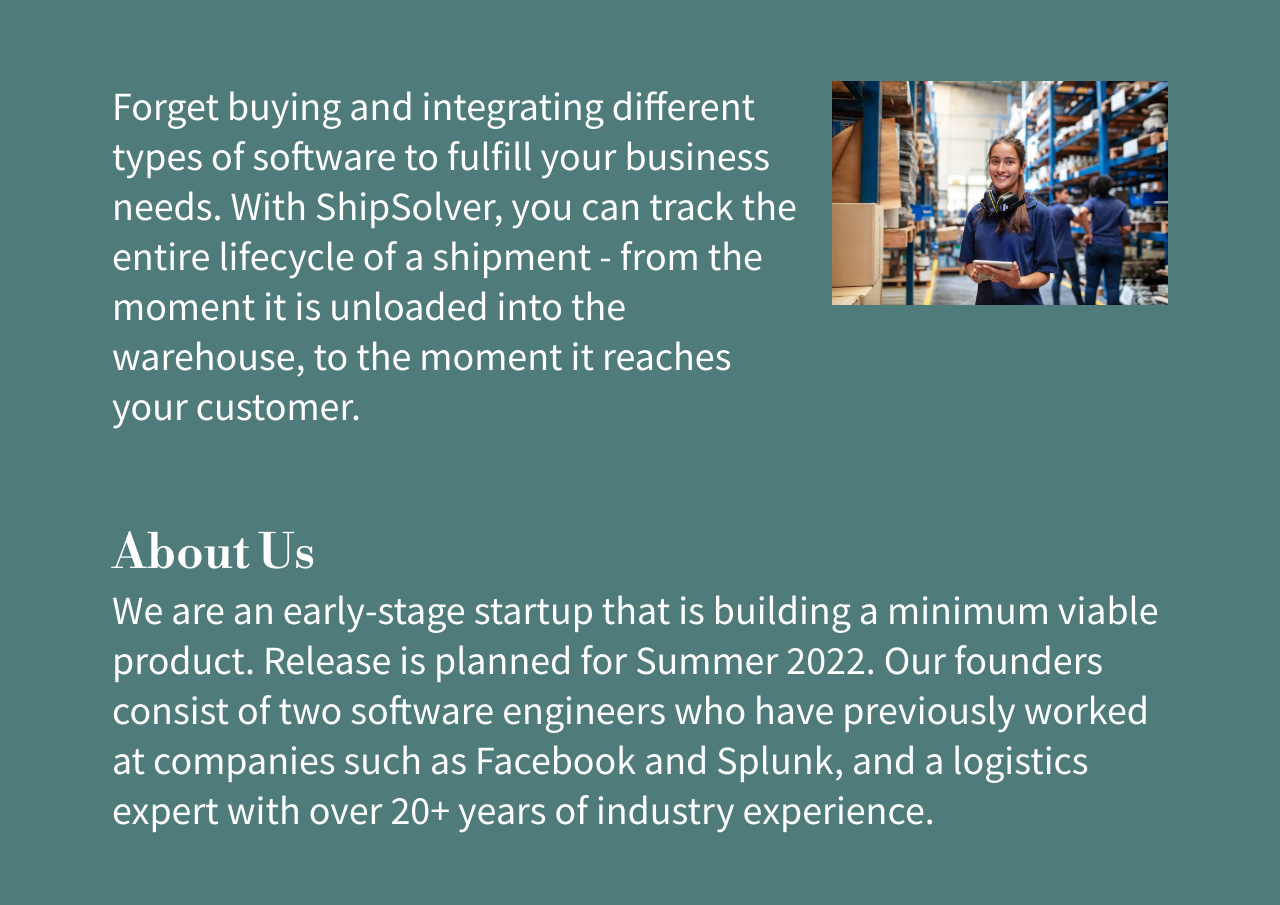
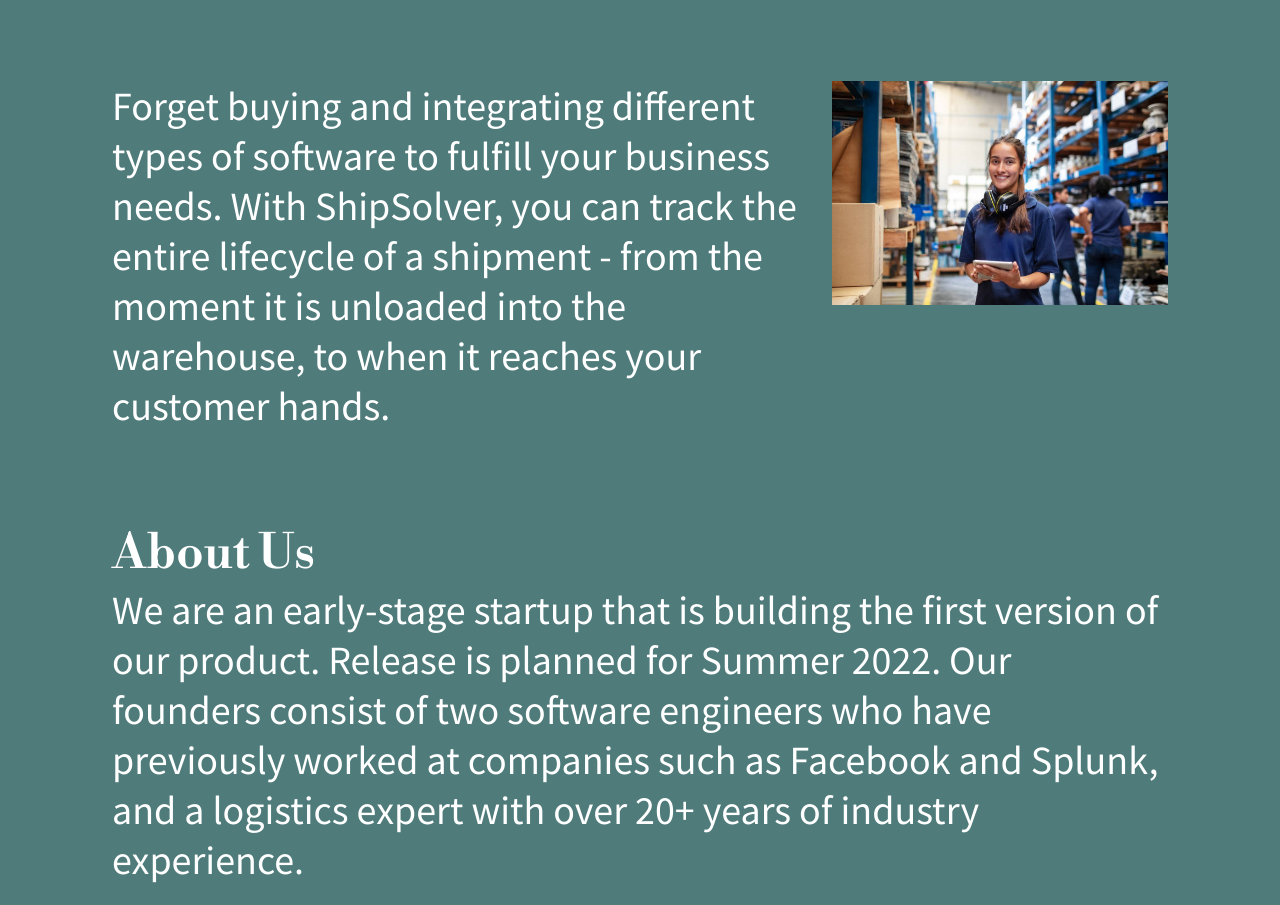
Before and after one commit to shipsolverlogistics/shipsolverlogistics.github.io, a plain HTML site: page index.html in a window 1280 px wide. Shown: the part 667-1572 px from the top of the page. Drawn offline with nearby package versions, Linux system fonts and the light colour scheme.

Commit message:
Update index.html

```diff
--- a/index.html
+++ b/index.html
@@ -62,7 +62,7 @@
                 Forget buying and integrating different types of software to
                 fulfill your business needs. With ShipSolver, you can track the
                 entire lifecycle of a shipment - from the moment it is unloaded
-                into the warehouse, to the moment it reaches your customer.
+                into the warehouse, to when it reaches your customer hands.
               </p>
             </div>
           </div>
@@ -77,8 +77,8 @@
       <section class="section">
         <h1 class="title ss-xl-text ss-fancy-text body-text-color">About Us</h1>
         <p class="subtitle ss-lg-text body-text-color">
-          We are an early-stage startup that is building a minimum viable
-          product. Release is planned for Summer 2022. Our founders consist of
+          We are an early-stage startup that is building the first version of our product.
+          Release is planned for Summer 2022. Our founders consist of
           two software engineers who have previously worked at companies such as
           Facebook and Splunk, and a logistics expert with over 20+ years of
           industry experience.
```
